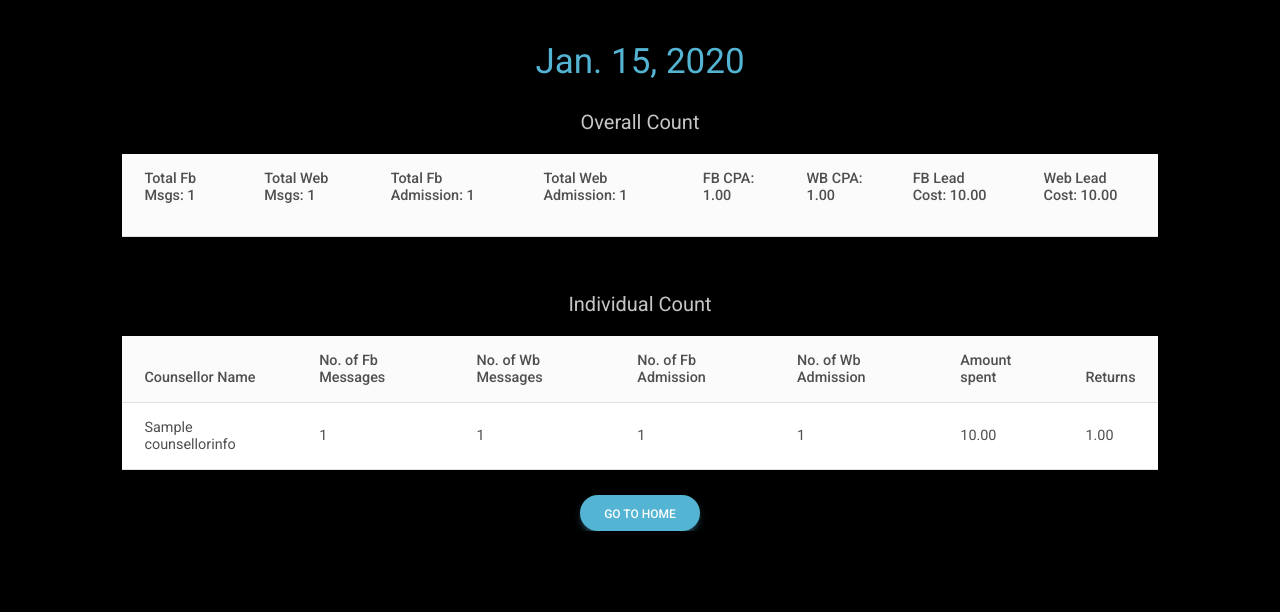
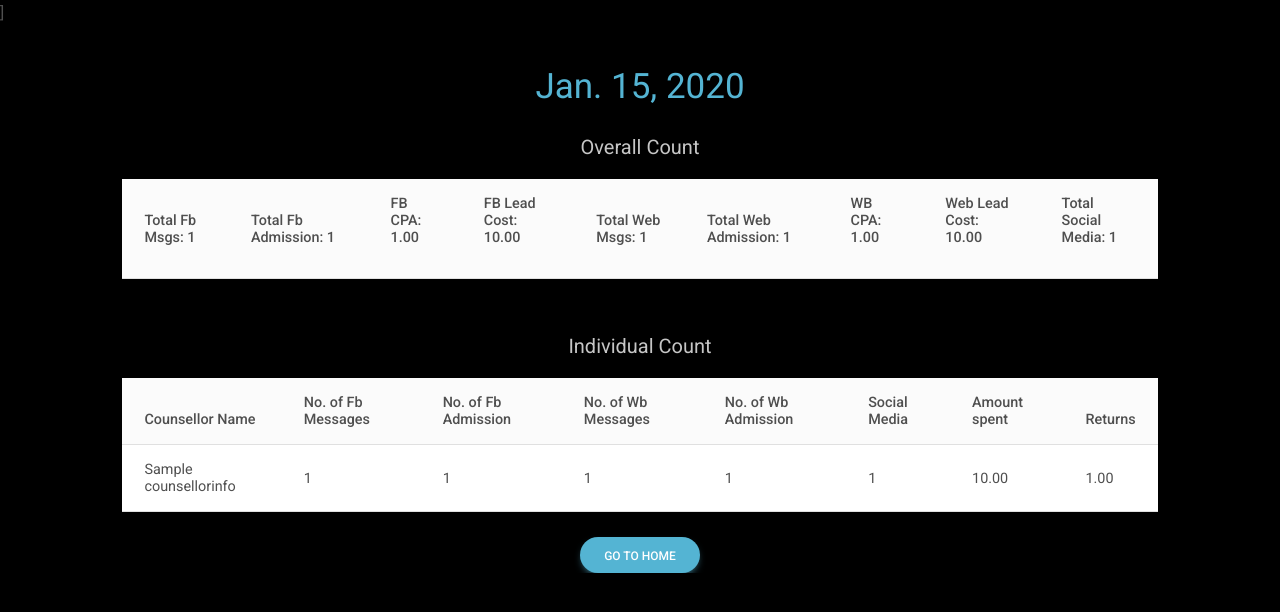
Before and after one commit to kavyashree2023/english_partner, a Django app: template counsellorApp/templates/home/main.html in a window 1280 px wide. Shown: the top 612 px of the page. Run offline with Django 4.2, Linux system fonts and the light colour scheme; the template is opened without the code that fills it: values that come from a table or form of the project are taken from there, others are empty; tables that the repository leaves empty hold one stand-in row (values such as "Sample post"); lists and menus that the app fills with data are empty; some libraries are stand-ins or nearby versions.

Commit message:
added social media section and altered the table

```diff
--- a/counsellorApp/models.py
+++ b/counsellorApp/models.py
@@ -6,22 +6,24 @@ class CounsellorInfo(models.Model):
     batchDate = models.DateField(null=True)
     counsellorName = models.CharField(max_length=255, null=True)
     numberOfFbMessages = models.IntegerField(null=True)
+    numberOfFbAdmission = models.IntegerField(null=True)
     numberOfWebMessages = models.IntegerField(null=True)
-    numberOfFbAdmission = models.IntegerField(null=True)
     numberOfWebAdmission = models.IntegerField(null=True)
+    socialMedia = models.IntegerField(null=True)
     amount_spent = models.DecimalField(max_digits=10, decimal_places=2, null=True, default=0)
     returns = models.DecimalField(max_digits=10, decimal_places=2, null=True)
 
 class AdminInfo(models.Model):
     date = models.DateField(null=True)
     sumOfNumberOfFbMessages = models.IntegerField(null=True)
+    sumOfNumberOfFbAdmission = models.IntegerField(null=True)
     sumOfNumberOfWebMessages = models.IntegerField(null=True)
-    sumOfNumberOfFbAdmission = models.IntegerField(null=True)
     sumOfNumberOfWebAdmission = models.IntegerField(null=True)
     fbLeadCost = models.DecimalField(max_digits=10, decimal_places=2, null=True)
     webLeadCost = models.DecimalField(max_digits=10, decimal_places=2, null=True)
     fbCPA = models.DecimalField(max_digits=10, decimal_places=2, null=True)
     webCPA = models.DecimalField(max_digits=10, decimal_places=2, null=True)
+    socialMedia = models.IntegerField(null=True)
 
 class FinalTable(models.Model):
     batchDate = models.DateField(null=True)
--- a/counsellorApp/templates/home/main.html
+++ b/counsellorApp/templates/home/main.html
@@ -1,3 +1,5 @@
+]
+
 <html>
 
 <head>
@@ -58,32 +60,33 @@
       <p style="color:rgb(198, 198, 198); text-align: center;font-size:20px;">Overall Count</p>
       <table  class="table align-middle mb-0 bg-white">
         <thead class="bg-light">
-        <tr >
+        <tr>
           <th>
             <p>Total Fb Msgs: {{ details.sumOfNumberOfFbMessages }}</p>
+          </th>
+          <th>
+            <p>Total Fb Admission: {{ details.sumOfNumberOfFbAdmission }}</p>
+          </th>
+          <th>
+            <p>FB CPA: {{ details.fbCPA }}</p>
+          </th>
+          <th>
+            <p>FB Lead Cost: {{ details.fbLeadCost}}</p>
           </th>
           <th>
             <p>Total Web Msgs: {{ details.sumOfNumberOfWebMessages }}</p>
           </th>
           <th>
-            <p>Total Fb Admission: {{ details.sumOfNumberOfFbAdmission }}</p>
-          </th>
-          <th>
             <p>Total Web Admission: {{ details.sumOfNumberOfWebAdmission }}</p>
-
-          </th>
-          <th>
-            <p>FB CPA: {{ details.fbCPA }}</p>
           </th>
           <th>
             <p>WB CPA: {{ details.webCPA }}</p>
           </th>
-
           <th>
-            <p>FB Lead Cost: {{ details.fbLeadCost}}</p>
+            <p>Web Lead Cost: {{ details.webLeadCost}}</p>
           </th>
           <th>
-            <p>Web Lead Cost: {{ details.webLeadCost}}</p>
+            <p>Total Social Media: {{ details.socialMedia }}</p>
           </th>
           {% endfor %}
         </tr>
@@ -97,9 +100,10 @@
         <tr>
           <th>Counsellor Name</th>
           <th>No. of Fb Messages</th>
+          <th>No. of Fb Admission</th>
           <th>No. of Wb Messages</th>
-          <th>No. of Fb Admission</th>
           <th>No. of Wb Admission</th>
+          <th>Social Media</th>
           <th>Amount spent</th>
           <th>Returns</th>
 
@@ -111,9 +115,10 @@
         <tr class="justify-content-center">
             <td>{{ detail.counsellorName }}</td>
             <td>{{ detail.numberOfFbMessages }}</td>
+            <td>{{ detail.numberOfFbAdmission }}</td>
             <td>{{ detail.numberOfWebMessages }}</td>
-            <td>{{ detail.numberOfFbAdmission }}</td>
             <td>{{ detail.numberOfWebAdmission }}</td>
+            <td>{{ detail.socialMedia }}</td>
             <td>{{ detail.amount_spent }}</td>
             <td>{{ detail.returns }}</td>
       </tr>
--- a/counsellorApp/templates/home/total.html
+++ b/counsellorApp/templates/home/total.html
@@ -94,8 +94,8 @@
           <th>Batch Date</th>
           <th>View</th>
           <th>Total Fb Messages</th>
+          <th>Total Fb Admission</th>
           <th>Total Wb Messages</th>
-          <th>Total Fb Admission</th>
           <th>Total Wb Admission</th>
           <th>Fb Expense</th>
           <th>Web Expense</th>
@@ -103,6 +103,7 @@
           <th>Web Lead Cost</th>
           <th>Fb CPA</th>
           <th>Web CPA</th>
+          <th>Social Media</th>
 
         </tr>
       </thead>
@@ -139,6 +140,7 @@
             <td>{{ detail.webLeadCost }}</td>
             <td>{{ detail.fbCPA }}</td>
             <td>{{ detail.webCPA }}</td>
+            <td>{{ detail.socialMedia }}</td>
 
         </tr>
         {% empty %}
--- a/counsellorApp/templates/home/user.html
+++ b/counsellorApp/templates/home/user.html
@@ -202,7 +202,7 @@
                                     </div>
                                 </div>
                                 <div class="col">
-                                    <p>Number Of Web Messages</p>
+                                    <p>Number Of Fb Admission</p>
                                     <div class="form-outline">
                                         <input type="number" class="form-control input-custom"  name="numberOfWebMessages" id="numberOfWebMessages"
                                         requiredcomment  />
@@ -212,7 +212,7 @@
                             </div>
                             <div class="row mb-4">
                                 <div class="col">
-                                    <p>Number Of Fb Admission</p>
+                                    <p>Number Of Web Messages</p>
                                     <div class="form-outline">
                                         <input type="number" class="form-control input-custom"  name="numberOfFbAdmission" id="numberOfFbAdmission"  requiredcomment />
                                         <!-- <label class="form-label" for="form9Example3">Degree Percentage</label> -->
--- a/counsellorApp/templates/home/viewer.html
+++ b/counsellorApp/templates/home/viewer.html
@@ -81,8 +81,8 @@
           <th>Batch Date</th>
           <th>Counsellor Name</th>
           <th>No. of Fb Messages</th>
+          <th>No. of Fb Admission </th>
           <th>No. of Wb Messages</th>
-          <th>No. of Fb Admission</th>
           <th>No. of Wb Admission</th>
 
 
@@ -94,8 +94,8 @@
             <td>{{ detail.batchDate }}</td>
             <td>{{ detail.counsellorName }}</td>
             <td>{{ detail.numberOfFbMessages }}</td>
+            <td>{{ detail.numberOfFbAdmission }}</td>
             <td>{{ detail.numberOfWebMessages }}</td>
-            <td>{{ detail.numberOfFbAdmission }}</td>
             <td>{{ detail.numberOfWebAdmission }}</td>
 
         </tr>
```
